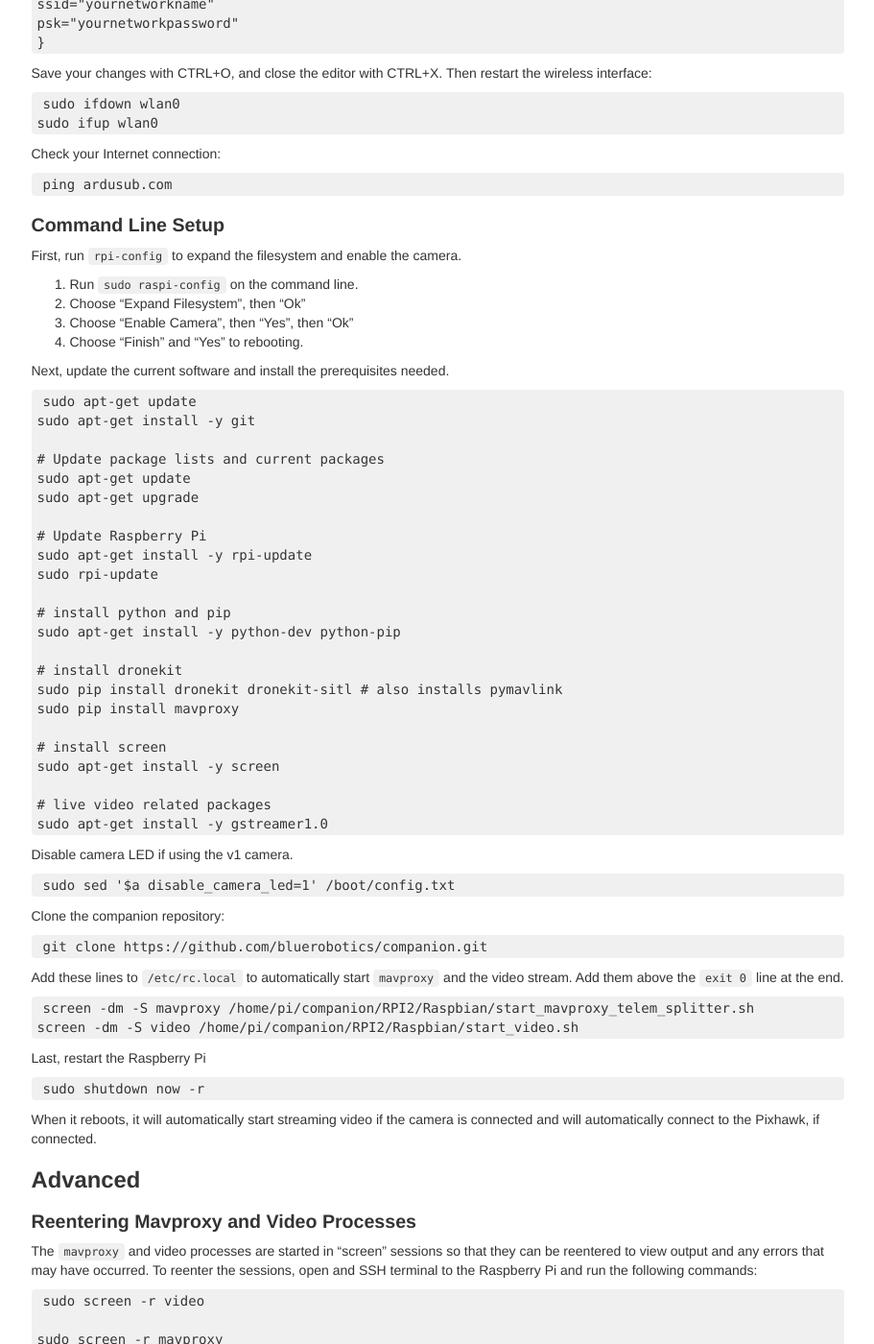
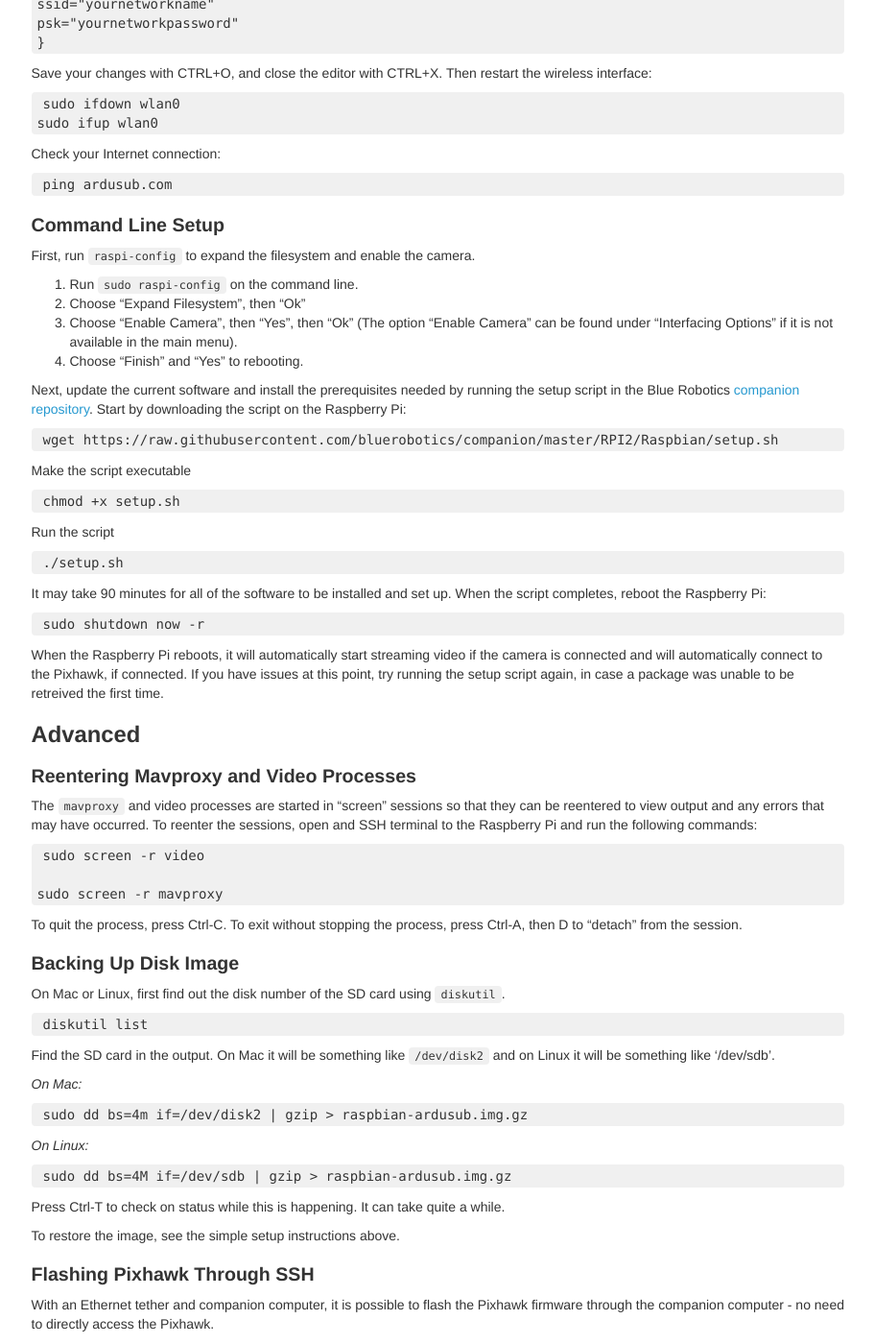
Before and after one commit to bluerobotics/retired-ardusub-docs, a Jekyll site: the page built from pages/raspberry-pi-setup.md, in a window 1280 px wide and 1400 px high, scrolled down 1801 px. Shown: the whole window at 96% size, without its empty margins (330-1241 px from the left). Built offline with Jekyll 4.4.1, drawn with Linux system fonts in a browser that asks for light colours; nearby versions of some CDN libraries; some web fonts are replaced; comment, search, counter and statistics services are not loaded; some of the changed text lies outside the part shown.

Commit message:
Update Setup From Scratch instructions
Provide instructions for downloading/running setup script instead of instructing to enter all commands manually

```diff
--- a/pages/raspberry-pi-setup.md
+++ b/pages/raspberry-pi-setup.md
@@ -28,7 +28,7 @@ Follow the instructions provided on [raspberrypi.org](https://www.raspberrypi.or
 
 ### Mac and Linux
 
-Insert the SD card to a card reader, open a terminal, and run the following command to find the disk identifier of the SD card.
+Insert the SD card in a card reader, open a terminal, and run the following command to find the disk identifier of the SD card.
 
 On Mac:
 
@@ -38,7 +38,7 @@ On Linux:
 
 	sudo fdisk -l
 
-You can find the disk identifier in the output. It will look something like `/dev/disk2` on Mac and `/dev/sdb` or `/dev/mmcblk0` on Linux. Verify the disk identifier of the SD card by checking the disk size listed. If you are still unsure, try running the command with and without the SD card connected to the computer to see which disk identifier appears and disappears in the output. You need to start by unmounting all partitions on that disk. Run the following command using the top level disk identifier for your SD card, *not* an identifier of one of the partitions on the SD card. (Partition identifiers look like `/dev/disk1s1` on Mac or `/dev/sdb1`, `/dev/mmcblk0p1` on Linux)
+You can find the disk identifier in the output. It will look something like `/dev/disk2` on Mac and `/dev/sdb` or `/dev/mmcblk0` on Linux. Verify the disk identifier of the SD card by checking the disk size listed. If you are still unsure, try running the command with and without the SD card connected to the computer to see which disk identifier appears and disappears in the output. You need to start by unmounting all partitions on that disk. Run the following command using the top level disk identifier for your SD card, *not* an identifier for one of the partitions on the SD card. (Partition identifiers look like `/dev/disk1s1` on Mac or `/dev/sdb1`, `/dev/mmcblk0p1` on Linux)
 
 On Mac:
 
@@ -109,58 +109,30 @@ Check your Internet connection:
 
 ### Command Line Setup
 
-First, run `rpi-config` to expand the filesystem and enable the camera.
+First, run `raspi-config` to expand the filesystem and enable the camera.
 
 1. Run `sudo raspi-config` on the command line.
 2. Choose "Expand Filesystem", then "Ok"
-3. Choose "Enable Camera", then "Yes", then "Ok"
+3. Choose "Enable Camera", then "Yes", then "Ok" (The option "Enable Camera" can be found under "Interfacing Options" if it is not available in the main menu).
 4. Choose "Finish" and "Yes" to rebooting.
 
-Next, update the current software and install the prerequisites needed.
+Next, update the current software and install the prerequisites needed by running the setup script in the Blue Robotics [companion repository](https://github.com/bluerobotics/companion). Start by downloading the script on the Raspberry Pi:
 
-	sudo apt-get update
-	sudo apt-get install -y git
+	wget https://raw.githubusercontent.com/bluerobotics/companion/master/RPI2/Raspbian/setup.sh
 
-	# Update package lists and current packages
-	sudo apt-get update
-	sudo apt-get upgrade
+Make the script executable
 
-	# Update Raspberry Pi
-	sudo apt-get install -y rpi-update
-	sudo rpi-update
+	chmod +x setup.sh
 
-	# install python and pip
-	sudo apt-get install -y python-dev python-pip
+Run the script
 
-	# install dronekit
-	sudo pip install dronekit dronekit-sitl # also installs pymavlink
-	sudo pip install mavproxy
+	./setup.sh
 
-	# install screen
-	sudo apt-get install -y screen
-
-	# live video related packages
-	sudo apt-get install -y gstreamer1.0
-
-
-Disable camera LED if using the v1 camera.
-
-	sudo sed '$a disable_camera_led=1' /boot/config.txt
-
-Clone the companion repository:
-
-	git clone https://github.com/bluerobotics/companion.git
-
-Add these lines to `/etc/rc.local` to automatically start `mavproxy` and the video stream. Add them above the `exit 0` line at the end.
-
-	screen -dm -S mavproxy /home/pi/companion/RPI2/Raspbian/start_mavproxy_telem_splitter.sh
-	screen -dm -S video /home/pi/companion/RPI2/Raspbian/start_video.sh
-
-Last, restart the Raspberry Pi
+It may take 90 minutes for all of the software to be installed and set up. When the script completes, reboot the Raspberry Pi:
 
 	sudo shutdown now -r
 
-When it reboots, it will automatically start streaming video if the camera is connected and will automatically connect to the Pixhawk, if connected.
+When the Raspberry Pi reboots, it will automatically start streaming video if the camera is connected and will automatically connect to the Pixhawk, if connected. If you have issues at this point, try running the setup script again, in case a package was unable to be retreived the first time.
 
 ## Advanced
 
```
